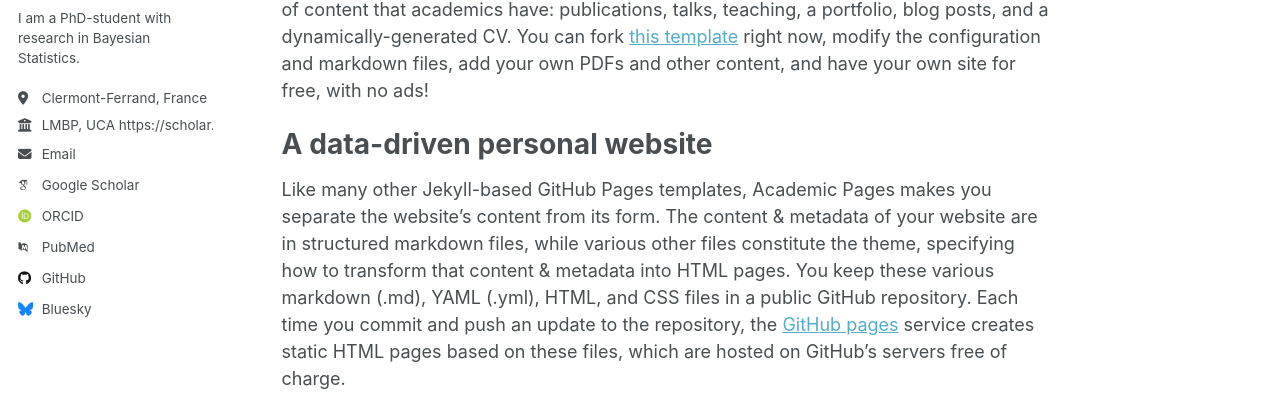
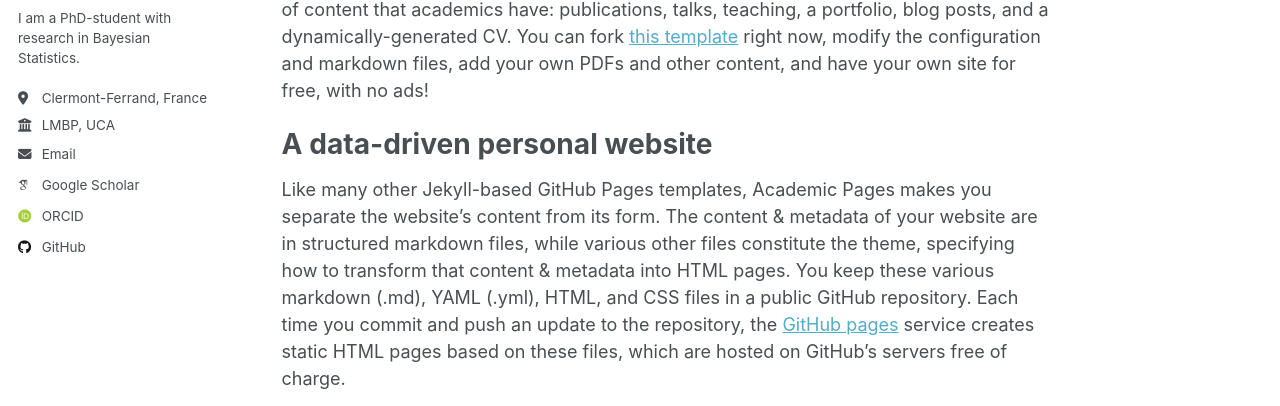
Before and after one commit to m-metodiev/m-metodiev.github.io, a Jekyll site: the page built from _pages/about.md, in a window 1280 px wide. Shown: the part 308-714 px from the top of the page. Built offline with Jekyll 4.4.1, drawn with Linux system fonts in a browser that asks for light colours; some web fonts are replaced; part of the change alters nothing that is shown.

Commit message:
Update _config.yml

```diff
--- a/_config.yml
+++ b/_config.yml
@@ -27,17 +27,17 @@ author:
   pronouns         : # example: "she/her"
   bio              : "I am a PhD-student with research in Bayesian Statistics."
   location         : "Clermont-Ferrand, France"
-  employer         : "LMBP, UCA https://scholar.google.com/citations?user=PS_CX0AAAAAJ"
+  employer         : "LMBP, UCA"
   uri              : # URL
   email            : "martin.metodiev@doctorant.uca.fr"
 
   # Academic websites
   arxiv            : # URL - Update with the correct link to your profile
-  googlescholar    : "https://scholar.google.com/citations?user=PS_CX0AAAAAJ"
+  googlescholar    : "https://scholar.google.com/citations?hl=de&view_op=list_works&authuser=1&gmla=AIfU4H7nf8JpTLdOd9P0DPtr3_YYlOOEe4XYQxZkhyS-9p9ce3T8xCiyJPFbwImaHIxj3Bc6X59eg784lfKJeNSOlLOQ_XsoZ8s&user=_cHu5b4AAAAJ"
   impactstory      : # URL
-  orcid            : "http://orcid.org/yourorcidurl"
+  orcid            : "https://orcid.org/0009-0000-9432-3756"
   semantic         : # URL
-  pubmed           : "https://www.ncbi.nlm.nih.gov/pubmed/?term=john+snow"
+  pubmed           :
   researchgate     : # URL
   scopus           : # URL
 
@@ -45,12 +45,12 @@ author:
   bitbucket        : # Username - Update with your username on the site
   codepen          : # Username
   dribbble         : # Username
-  github           : "academicpages"
+  github           : "M-crypto645"
   kaggle           : # Username
   stackoverflow    : # User number or user number and name (i.e., use "1" or "1/jeff-atwood")
 
   # Social media
-  bluesky          : "bsky.app" # Replace this with you Bluesky username
+  bluesky          : # Replace this with you Bluesky username
   facebook         : # Username
   flickr           : # Username
   foursquare       : # Username
```
